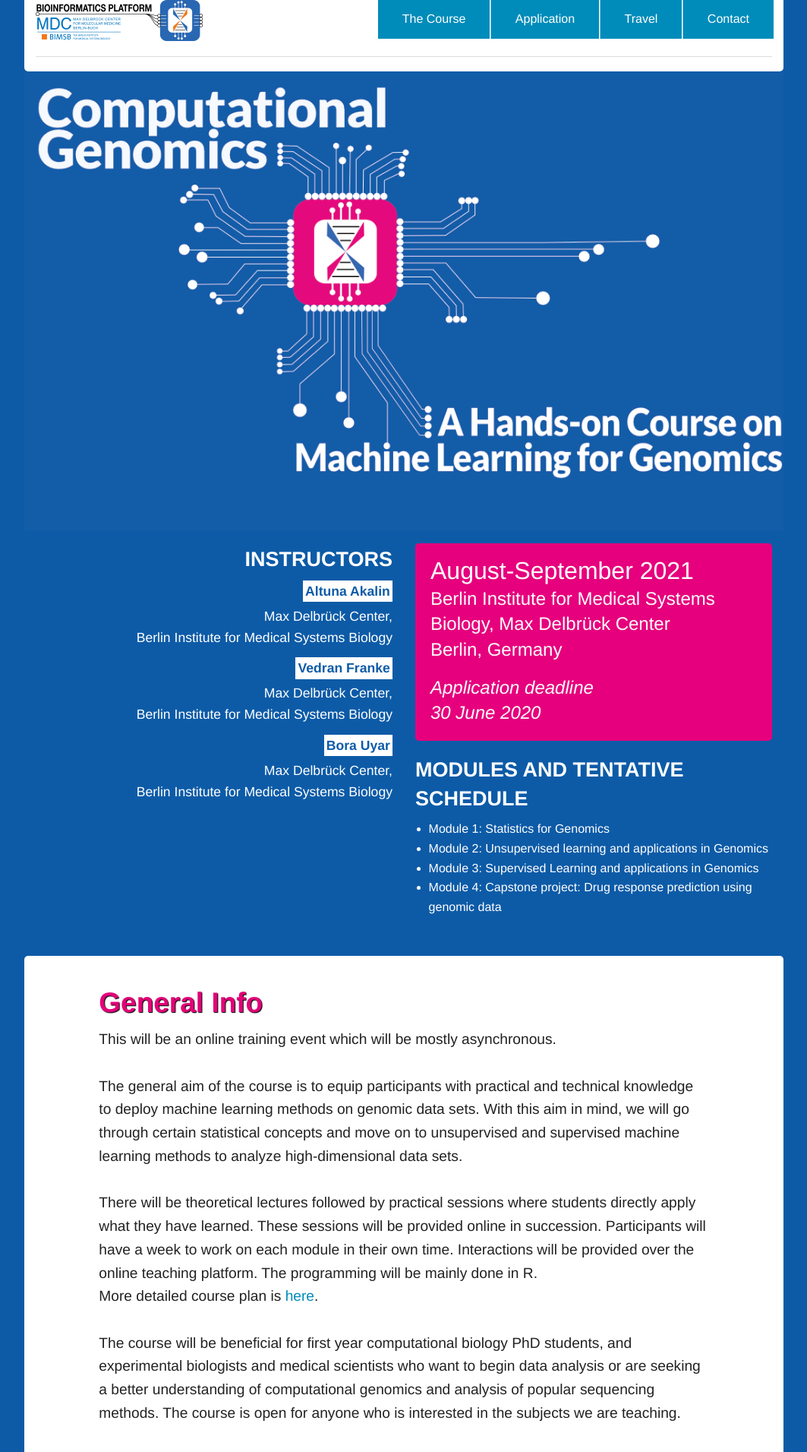
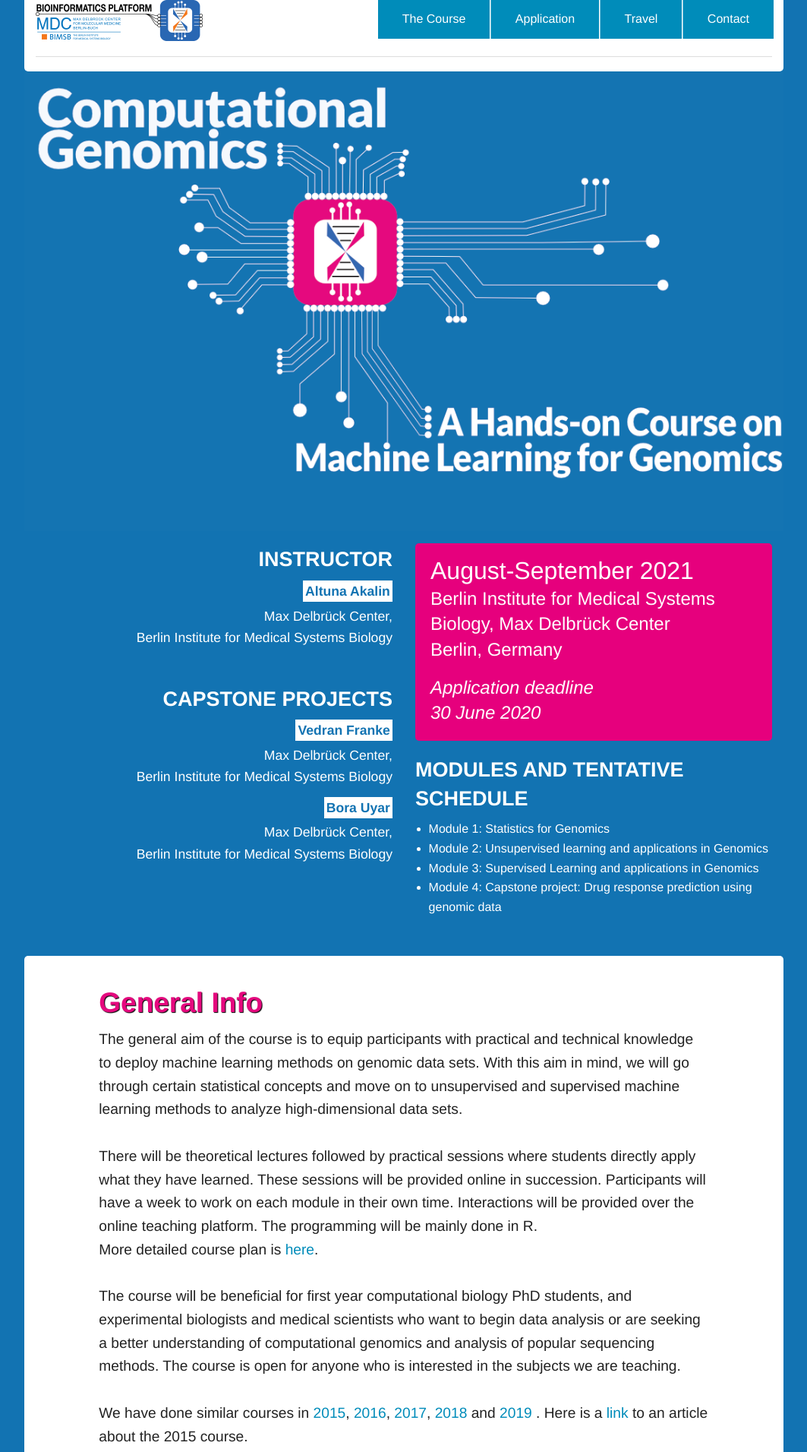
Before and after one commit to BIMSBbioinfo/compgen, a Jekyll site: the page 2021/index.html, which Jekyll copies as it is, in a window 1280 px wide. Shown: the top 1911 px of the page at 76% size, without its empty margins (108-1171 px from the left). Built offline with Jekyll 4.4.1, drawn with Linux system fonts in a browser that asks for light colours; nearby versions of some CDN libraries; library files that are not in the unit come from our copies; some of the changed text lies outside the part shown.

Commit message:
ready to launch

```diff
--- a/2021/css/changes.css
+++ b/2021/css/changes.css
@@ -1,6 +1,6 @@
 body {
     font-size: 120%;
-    background-color: #0d5ba7;
+    background-color: #1273B2;
 }
 
 div.header {
@@ -24,7 +24,7 @@ dl {
 dl dt {
     font-variant: normal; }
 dl dt a {
-    color: #0d5ba7;
+    color: #1273B2;
     background-color: #fff;
     display: inline-block;
     padding: 0 .2rem;
@@ -32,7 +32,7 @@ dl dt a {
 }
 dl dt a:hover {
     color: #fff;
-    background-color: #0d5ba7;
+    background-color: #1273B2;
 }
 dl dd {
     color: #fff;
@@ -40,7 +40,7 @@ dl dd {
 }
 
 h1, h2, h3 {
-    color: #E30278;
+    color: #E5097E;
     text-shadow: 1px 1px 1px #000;
     font-weight: bold; }
 
@@ -63,7 +63,7 @@ h1, h2, h3 {
     color: #fff; }
 
 .details {
-    background-color: #0d5ba7;
+    background-color: #1273B2;
     padding-top: 1rem;
     color: #fff; }
 .details h3 {
--- a/2021/index.html
+++ b/2021/index.html
@@ -33,11 +33,13 @@
     </div>
     <div class="row details">
       <div class="text-right large-6 columns">
-        <h3 id="course"> instructors</h3>
+        <h3 id="course"> instructor</h3>
         <dl>
           <dt><a href="http://bioinformatics.mdc-berlin.de">Altuna Akalin</a></dt>
           <dd>Max Delbrück Center,<br/>Berlin Institute for Medical Systems Biology</dd>
-
+          <dt></dt>
+          <dd></dd>
+        <h3 id="course"> Capstone Projects</h3>
           <dt><a href="http://bioinformatics.mdc-berlin.de">Vedran Franke</a></dt>
           <dd>Max Delbrück Center,<br/>Berlin Institute for Medical Systems Biology</dd>
 
@@ -68,8 +70,6 @@
 
         <h2 id="General info">General Info</h2>
         <p>
-          This will be an online training event which will be mostly asynchronous.
-          <br><br>
           The general aim of the course is to equip participants with practical and technical knowledge to deploy machine learning methods on genomic data sets. With this aim in mind, we will go through certain statistical concepts and move on to unsupervised and supervised machine learning methods to analyze high-dimensional data sets.
 
           <br><br>
@@ -98,15 +98,21 @@
         </p>
         <h3 id="Duration">Duration and Structure</h3>
         <p>
-        <u>
-        The lectures and practicals will take the up full day</u>. The candidates should
-        plan for 9am to 6pm days. A typical day would comprise of lectures
-        followed by hands-on exercises. There will also be additional
-        scientific lectures showcasing application of computational genomics
-        in current research projects.
+
+        This will be an online training event which will be mostly asynchronous.
+        A typical module would comprise of lectures
+        followed by hands-on exercises and a quiz.
+        The participants will have a week to complete the lectures and exercises
+        for each module. Only the participants who complete the exercises and a quiz in a
+        timely manner and have at least 50% of the tasks in the exercises will
+        be invited to the capstone project. The capstone projects are designed using
+        data from a real world problem. The participants who provide the best
+        reports for the capstone projects will be invited to co-author a manuscript
+        with the Akalin lab.
         <br><br>
 
-        Most tasks can be done on a regular laptop on a
+        Most tasks can be done on a regular laptop. A recent version of R and Rmarkdown
+        is necessary to complete the hands-on exercises.
         </p>
         <h3 id="Ins">About the instructors</h3>
         <p>
@@ -130,7 +136,7 @@
           </div>
         </p>
         <p>
-          Candidates must apply by filling in the  <a href="https://forms.gle/dQKFiBDsorTiGJ2n8">online form</a>.
+          Candidates must apply by filling in the  <a href="https://forms.gle/FKoW9persKg4z7aQ8">online form</a>.
           The form will have a section for submitting an abstract on current research
           interests and projects.
           Please be prepared to provide an abstract describing your current
```
Also changed, not shown: other parts of 2021/index.html (+1 -1 lines), 2021/img/banner.png, 1 other file.
